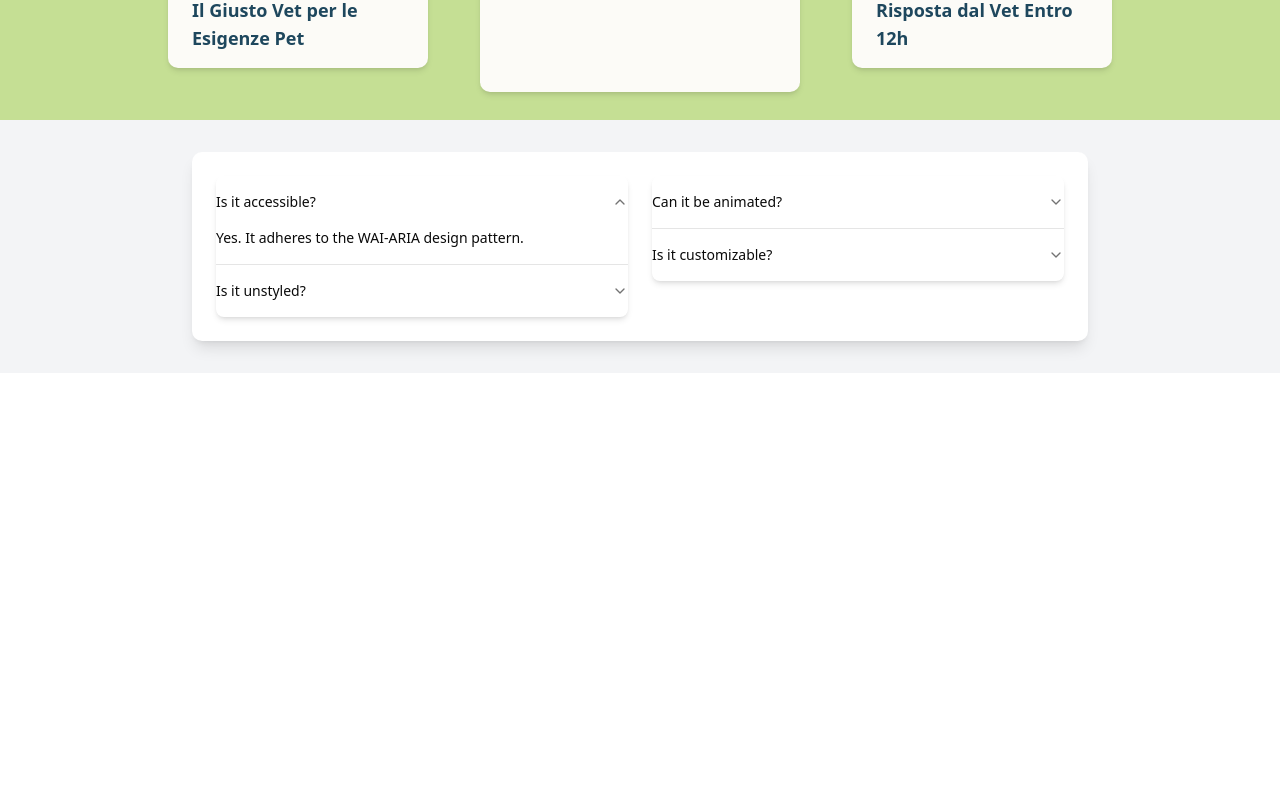
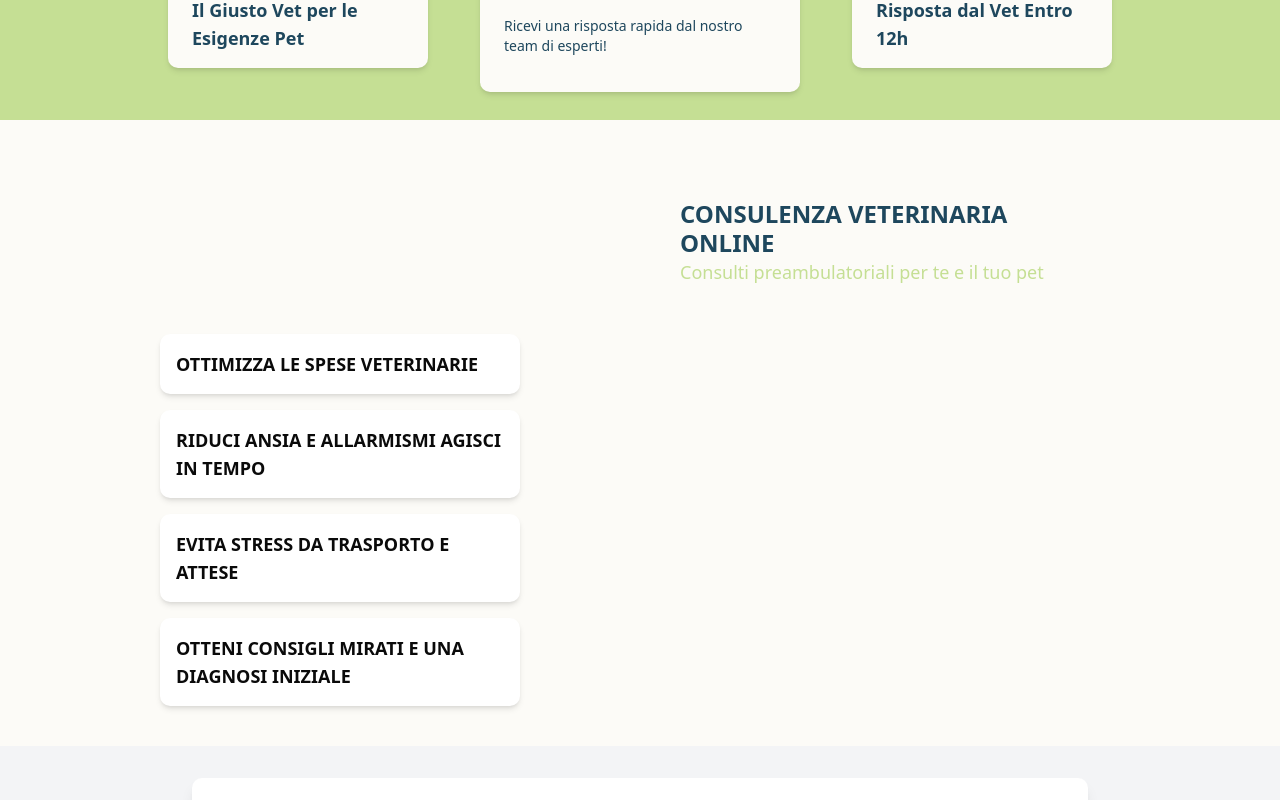
Before and after one commit to MattiaRapisarda/vetly, a Next.js app: page / in a window 1280 px wide. Shown: the part 680-1480 px from the top of the page. Before the commit the page ends 1053 px from the top, so only its background shows below. Built offline with nearby package versions, Linux system fonts and the light colour scheme.

Commit message:
why and fix navbar + header

```diff
--- a/package.json
+++ b/package.json
@@ -20,6 +20,7 @@
     "clsx": "^2.1.1",
     "dotenv": "^16.4.7",
     "drizzle-orm": "^0.40.0",
+    "framer-motion": "^12.4.10",
     "icons": "^1.0.0",
     "lucide-react": "^0.477.0",
     "next": "15.2.1",
--- a/src/app/header.tsx
+++ b/src/app/header.tsx
@@ -49,12 +49,12 @@ export default function Home() {
       <div className="w-full h-30 bg-colore-secondario flex justify-center items-center colore-primario">
         <div className="flex space-x-13 -mt-20 items-center">
           {/* Div laterale sinistro */}
-    <div className="bg-colore-bianco rounded-lg p-6 shadow-md w-65 h-24 hover:w-80 hover:h-36 transition-all duration-300 ease-in-out relative z-40">
+          <div className="bg-colore-bianco rounded-lg p-6 shadow-md w-65 h-24 hover:cursor-default hover:w-80 hover:h-36 transition-all duration-300 ease-in-out relative z-40 group">
             <div className="flex items-center mb-4">
               <h3 className="text-lg font-semibold">Il Giusto Vet per le Esigenze Pet</h3>
             </div>
-      {/* Testo che appare al passaggio del mouse */}
-      <p className="absolute inset-0 text-left text-sm opacity-0 hover:opacity-100 transition-opacity duration-300 flex items-center justify-center">
+            {/* Testo che appare al passaggio del mouse sull'intero box */}
+            <p className="absolute flex items-center justify-center text-sm opacity-0 group-hover:opacity-100 transition-opacity duration-300">
               Scopri di più sul nostro servizio veterinario!
             </p>
           </div>
@@ -64,21 +64,23 @@ export default function Home() {
             <div className="flex items-center mb-4">
               <h3 className="text-lg font-semibold">Consulenza Pre Ambulatoriale</h3>
             </div>
+            <p className="colore-primario text-sm">
+              Ricevi una risposta rapida dal nostro team di esperti!
+            </p>
           </div>
 
           {/* Div laterale destro */}
-    <div className="bg-colore-bianco rounded-lg p-6 shadow-md w-65 h-24 hover:w-80 hover:h-36 transition-all duration-300 ease-in-out relative z-40">
+          <div className="bg-colore-bianco rounded-lg p-6 shadow-md w-65 h-24 hover:cursor-default hover:w-80 hover:h-36 transition-all duration-300 ease-in-out relative z-40 group">
             <div className="flex items-center mb-4">
               <h3 className="text-lg font-semibold">Risposta dal Vet Entro 12h</h3>
             </div>
-      {/* Testo che appare al passaggio del mouse */}
-      <p className="absolute inset-0 text-center text-sm opacity-0 hover:opacity-100 transition-opacity duration-300 flex items-center justify-center">
+            {/* Testo che appare al passaggio del mouse sull'intero box */}
+            <p className="absolute flex items-center justify-center text-sm opacity-0 group-hover:opacity-100 transition-opacity duration-300">
               Ricevi una risposta rapida dal nostro team di esperti!
             </p>
           </div>
         </div>
       </div>
-
     </div>
   );
 }
--- a/src/app/navbar.tsx
+++ b/src/app/navbar.tsx
@@ -14,17 +14,17 @@ import Image from "next/image";
 
 const Navbar = () => {
   return (
-    <nav className="fixed top-0 left-0 w-full bg-transparent backdrop-blur-md bg-opacity-80 py-4 flex items-center justify-between z-50">
+    <nav className="fixed top-0 left-0 w-full bg-transparent backdrop-blur-sm bg-opacity-80 py-4 flex items-center justify-between z-50">
       {/* Sinistra - Menu di navigazione */}
       <div className="flex items-center gap-6 ml-40">
         <NavigationMenu>
           <NavigationMenuList className="flex space-x-6">
             {/* Menu "Perché" */}
             <NavigationMenuItem>
-              <NavigationMenuTrigger className="group flex items-center justify-between gap-2 px-3 py-2 text-white">
-                Perché <CaretDownIcon className="text-white transition-transform duration-250 ease-in group-data-[state=open]:-rotate-180" />
+              <NavigationMenuTrigger className="group flex items-center justify-between gap-2 px-3 py-2 colore-bianco">
+                Perché <CaretDownIcon className="colore-bianco transition-transform duration-250 ease-in group-data-[state=open]:-rotate-180" />
               </NavigationMenuTrigger>
-              <NavigationMenuContent className="absolute left-0 w-48 mt-2 py-2 bg-white shadow-lg rounded-md z-50">
+              <NavigationMenuContent className="absolute left-0 w-48 mt-2 py-2 bg-colore-bianco shadow-lg rounded-md z-50">
                 <Link href="/about" className="block px-4 py-2 hover:bg-gray-100">
                   Chi siamo
                 </Link>
@@ -36,10 +36,10 @@ const Navbar = () => {
 
             {/* Menu "Veterinari" */}
             <NavigationMenuItem>
-              <NavigationMenuTrigger className="group flex items-center justify-between gap-2 px-3 py-2 text-white">
-                Veterinari <CaretDownIcon className="text-white transition-transform duration-250 ease-in group-data-[state=open]:-rotate-180" />
+              <NavigationMenuTrigger className="group flex items-center justify-between gap-2 px-3 py-2 colore-bianco">
+                Veterinari <CaretDownIcon className="colore-bianco transition-transform duration-250 ease-in group-data-[state=open]:-rotate-180" />
               </NavigationMenuTrigger>
-              <NavigationMenuContent className="absolute left-0 w-48 mt-2 py-2 bg-white shadow-lg rounded-md z-50">
+              <NavigationMenuContent className="absolute left-0 w-48 mt-2 py-2 bg-colore-bianco shadow-lg rounded-md z-50">
                 <Link href="/vets" className="block px-4 py-2 hover:bg-gray-100">
                   Trova un veterinario
                 </Link>
@@ -51,10 +51,10 @@ const Navbar = () => {
 
             {/* Menu "Come funziona" */}
             <NavigationMenuItem>
-              <NavigationMenuTrigger className="group flex items-center justify-between gap-2 px-3 py-2 text-white">
-                Come funziona <CaretDownIcon className="text-white transition-transform duration-250 ease-in group-data-[state=open]:-rotate-180" />
+              <NavigationMenuTrigger className="group flex items-center justify-between gap-2 px-3 py-2 colore-bianco">
+                Come funziona <CaretDownIcon className="colore-bianco transition-transform duration-250 ease-in group-data-[state=open]:-rotate-180" />
               </NavigationMenuTrigger>
-              <NavigationMenuContent className="absolute left-0 w-48 mt-2 py-2 bg-white shadow-lg rounded-md z-50">
+              <NavigationMenuContent className="absolute left-0 w-48 mt-2 py-2 bg-colore-bianco shadow-lg rounded-md z-50">
                 <Link href="/how-it-works" className="block px-4 py-2 hover:bg-gray-100">
                   Il nostro servizio
                 </Link>
@@ -76,12 +76,12 @@ const Navbar = () => {
 
       {/* Destra - Accedi e Registrati */}
       <div className="flex items-center gap-4 mr-40">
-        <Link href="/login" className="text-white">
+        <Link href="/login" className="colore-bianco">
           Accedi
         </Link>
         <Link
           href="/register"
-          className="px-4 py-2 text-white bg-purple-500 rounded-full hover:bg-purple-600"
+          className="px-4 py-2 colore-bianco bg-colore-bottoni rounded-full hover:bg-purple-600"
         >
           Registrati
         </Link>
--- a/src/app/page.tsx
+++ b/src/app/page.tsx
@@ -1,5 +1,6 @@
 import Navbar from "./navbar";
 import Header from "./header";
+import Why from "./why";
 import QEA from "./qea";
 
 export default function Home() {
@@ -7,6 +8,7 @@ export default function Home() {
     <div className="flex flex-col w-full"> {/* Aggiungi min-h-screen e flex flex-col */}
       <Navbar />
       <Header />
+      <Why />
       <QEA />
     </div>
   );
--- /dev/null
+++ b/src/app/why.tsx
@@ -0,0 +1,52 @@
+"use client";
+
+import * as React from "react";
+
+const items = [
+  {
+    title: "OTTIMIZZA LE SPESE VETERINARIE",
+    details: "Scopri come risparmiare sulle cure veterinarie con consulenze mirate."
+  },
+  {
+    title: "RIDUCI ANSIA E ALLARMISMI AGISCI IN TEMPO",
+    details: "Ricevi risposte immediate per evitare preoccupazioni inutili."
+  },
+  {
+    title: "EVITA STRESS DA TRASPORTO E ATTESE",
+    details: "Effettua una consulenza da casa senza spostamenti stressanti."
+  },
+  {
+    title: "OTTENI CONSIGLI MIRATI E UNA DIAGNOSI INIZIALE",
+    details: "Ricevi un primo parere professionale direttamente online."
+  }
+];
+
+export default function Why() {
+  return (
+    <div className="bg-colore-bianco pl-40 pt-20">
+        <div className="ml-130 w-1/3">
+        <h1 className="text-2xl font-bold colore-primario" style={{ lineHeight: '1.2' }}>
+            CONSULENZA VETERINARIA ONLINE
+          </h1>
+          <p className="text-lg colore-secondario mb-2">
+            Consulti preambulatoriali per te e il tuo pet
+          </p>
+          </div>
+    <div className="flex flex-col items-start space-y-4 py-10">
+      {items.map((item, index) => (
+        <div
+          key={index}
+          className="relative w-90 cursor-pointer group"
+        >
+          <div className="bg-white shadow-md p-4 rounded-lg transition-transform duration-300 group-hover:translate-x-5">
+            <h3 className="font-bold text-lg">{item.title}</h3>
+          </div>
+          <div className="absolute left-full top-0 ml-4 bg-blue-100 p-4 rounded-lg w-64 shadow-md opacity-0 transition-opacity duration-300 group-hover:opacity-100">
+            <p className="text-sm">{item.details}</p>
+          </div>
+        </div>
+      ))}
+    </div>
+    </div>
+  );
+}
```
Also changed, not shown: 1 other file (tests, documents, lock files or other folders). Lines whose indentation alone changed are shown as unchanged.
